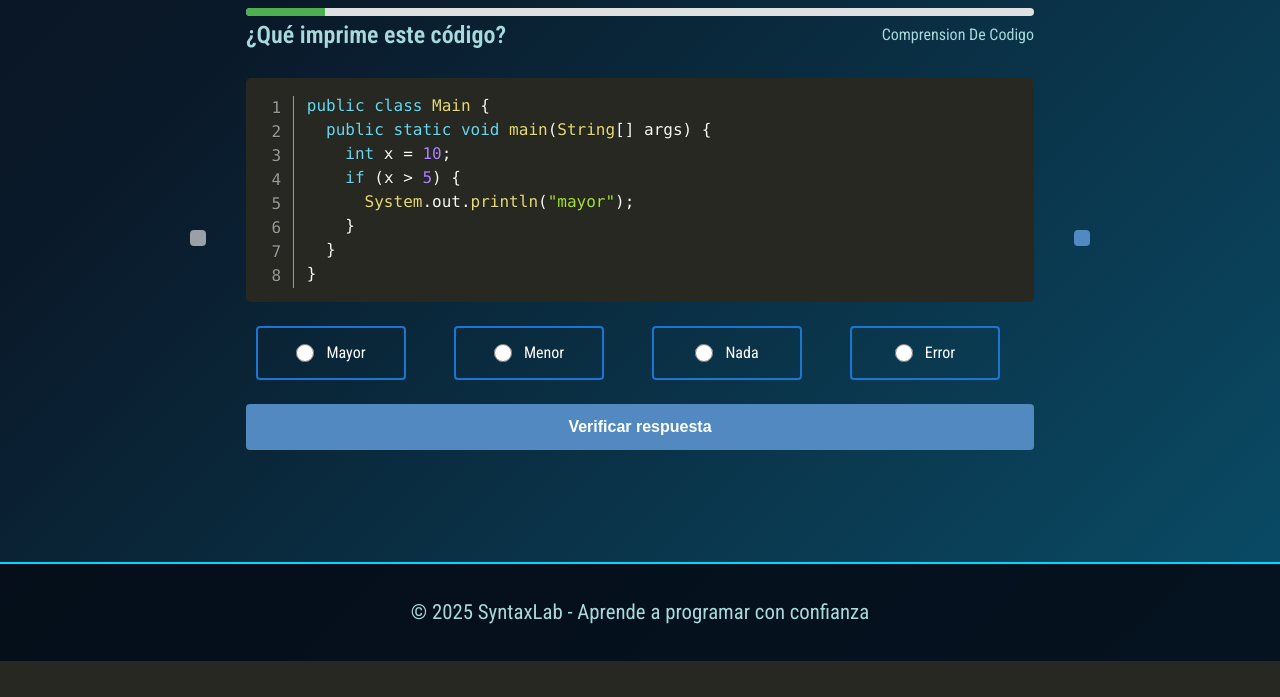
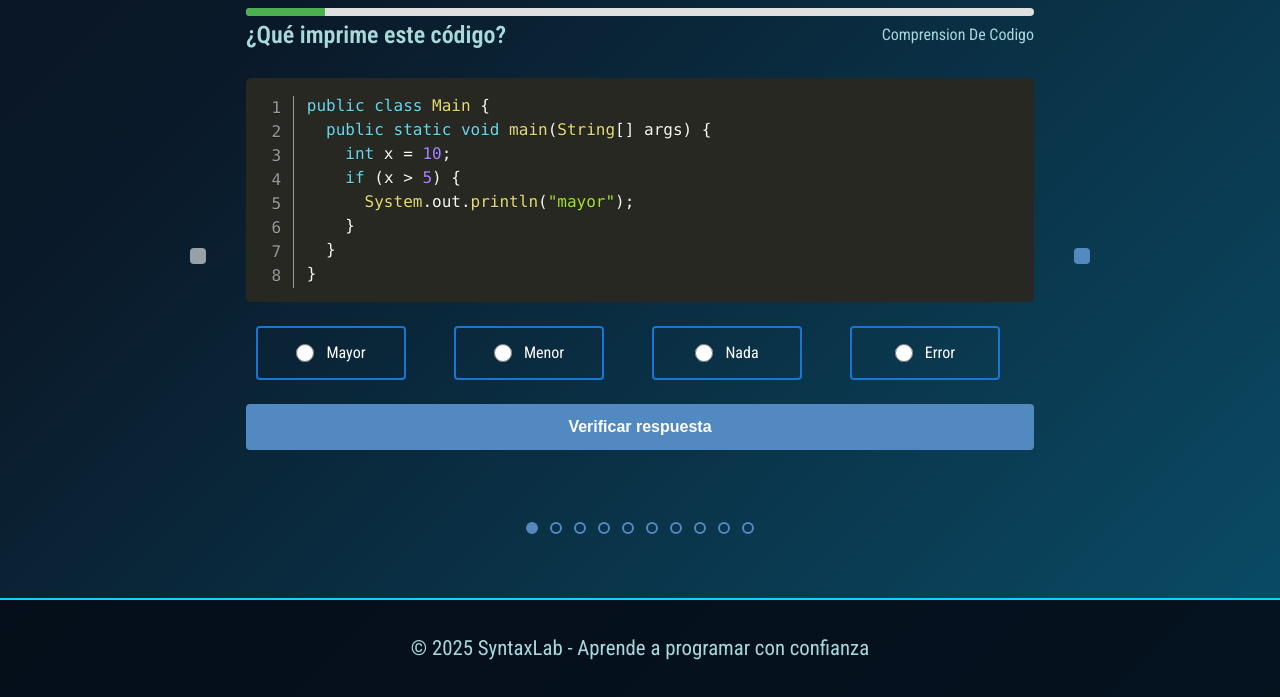
Before and after one commit to progValji/Sintaxis-en-Java, a Flask app: page /condicionales in a window 1280 px wide. Shown: the part 1395-2092 px from the top of the page. Before the commit the page ends 2056 px from the top, so only its background shows below. Run offline with Flask 3, Linux system fonts and the light colour scheme; some libraries are stand-ins or nearby versions.

Commit message:
Circulos De Navegacion

```diff
--- a/static/CSS/carrusel.css
+++ b/static/CSS/carrusel.css
@@ -239,6 +239,38 @@
 }
 
 /* ============================================
+   NAVEGACIÓN POR DOTS
+   ============================================ */
+
+.exercise-carousel__dots {
+  display: flex;
+  justify-content: center;
+  gap: 0.75rem;
+  margin-bottom: 2rem;
+  margin-top: 1.5rem;
+}
+
+.exercise-carousel__dot {
+  width: 12px;
+  height: 12px;
+  border-radius: 50%;
+  border: 2px solid #5289c0;
+  background-color: transparent;
+  cursor: pointer;
+  transition: background-color 0.3s ease, transform 0.3s ease;
+  padding: 0;
+}
+
+.exercise-carousel__dot:hover {
+  transform: scale(1.2);
+  background-color: #5289c0;
+}
+
+.exercise-carousel__dot--active {
+  background-color: #5289c0;
+}
+
+/* ============================================
    CONTROLES DE NAVEGACIÓN
    ============================================ */
 
--- a/templates/macros/_exercise_carousel.html
+++ b/templates/macros/_exercise_carousel.html
@@ -55,6 +55,17 @@
         </div>
         {% endfor %}
 
+        {# NAVEGACIÓN POR DOTS #}
+        <div class="exercise-carousel__dots">
+            {% for exercise in exercises %}
+            <button type="button"
+                    class="exercise-carousel__dot {% if loop.first %}exercise-carousel__dot--active{% endif %}"
+                    data-dot-index="{{ loop.index }}"
+                    title="Ir al ejercicio {{ loop.index }}">
+            </button>
+            {% endfor %}
+        </div>
+
         {# CONTROLES #}
         <div class="exercise-carousel__controls">
             <button type="button"
```
Also changed, not shown: static/JS/carrusel2.js (+34 -0 lines).
